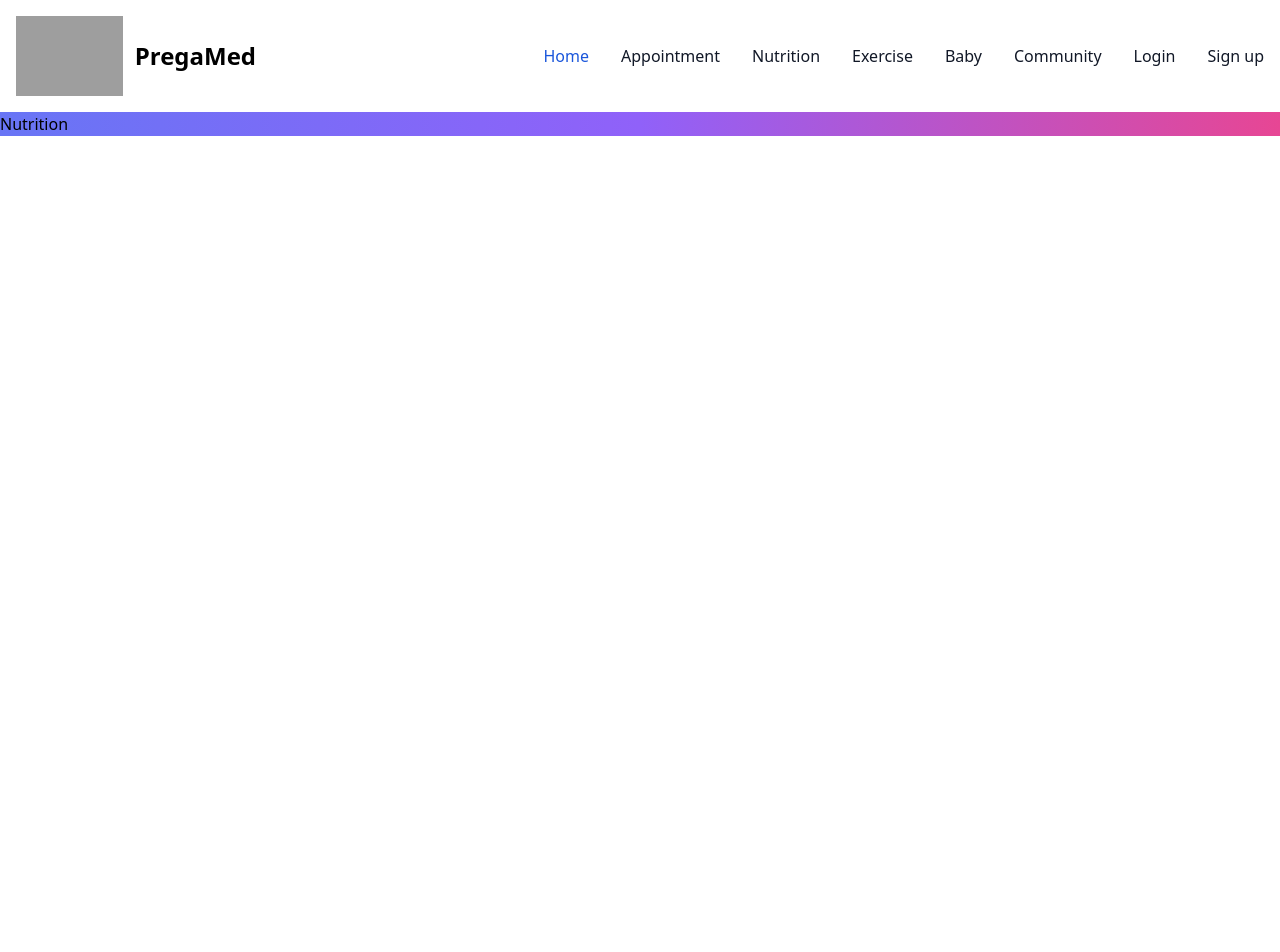
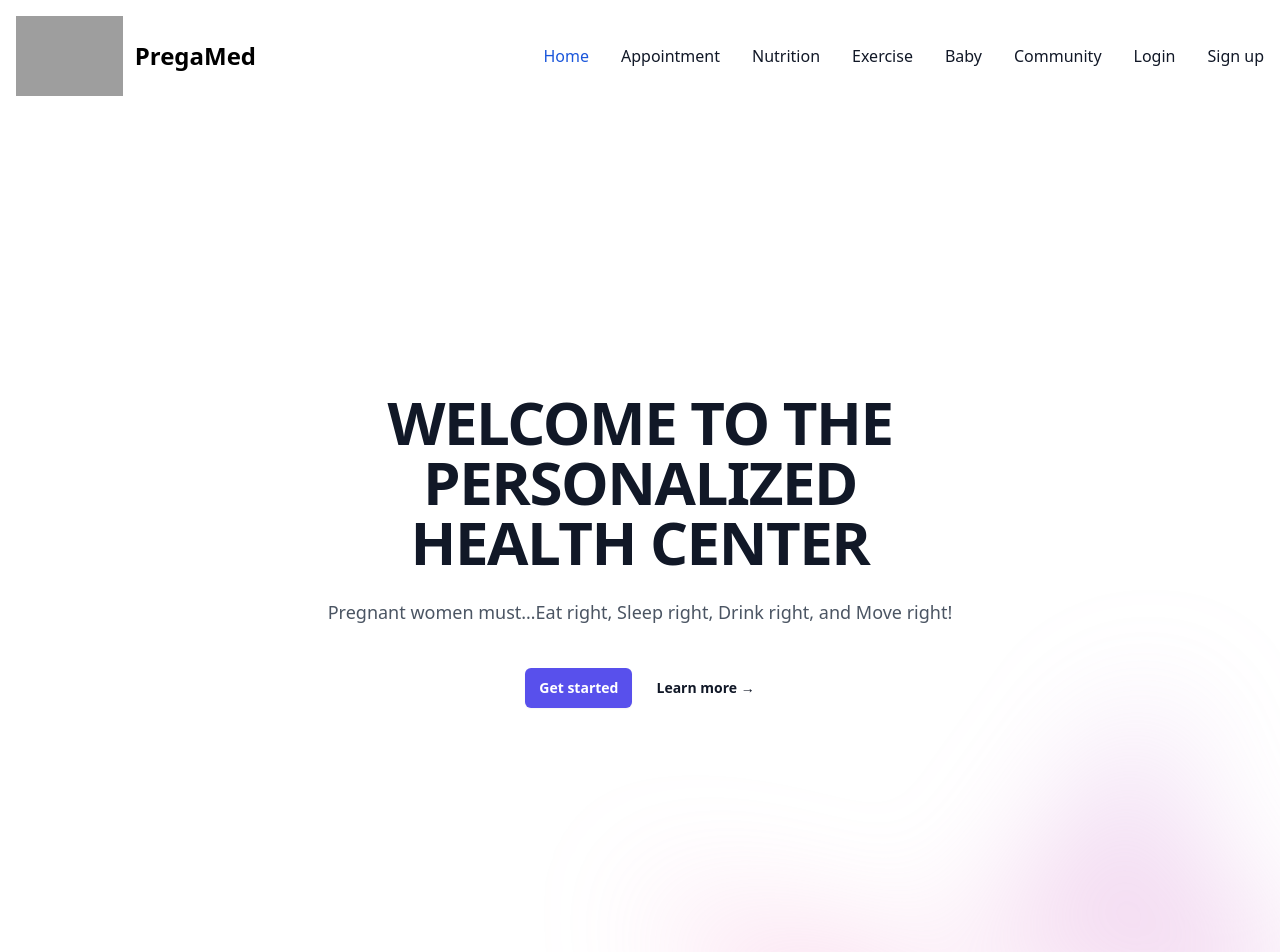
Before and after one commit to Sharmadotexe/PregaMed, a React (Vite) app in the folder myapp/: page /nutrition in a window 1280 px wide. Shown: the top 952 px of the page. Before the commit the page ends 800 px from the top, so only its background shows below. Built offline with nearby package versions, Linux system fonts and the light colour scheme; grey boxes are pictures that could not be loaded.

Commit message:
made hero section of nutrition page

```diff
--- a/myapp/package.json
+++ b/myapp/package.json
@@ -13,6 +13,8 @@
     "@coreui/react": "^4.11.1",
     "@emotion/react": "^11.11.4",
     "@emotion/styled": "^11.11.0",
+    "@headlessui/react": "^1.7.18",
+    "@heroicons/react": "^2.1.1",
     "@mui/icons-material": "^5.15.12",
     "@mui/material": "^5.15.12",
     "flowbite": "^2.3.0",
--- /dev/null
+++ b/myapp/src/Component/HeroSection.jsx
@@ -0,0 +1,50 @@
+import { useState } from 'react'
+import { Dialog } from '@headlessui/react'
+import { Bars3Icon, XMarkIcon } from '@heroicons/react/24/outline'
+import navbar from '../Pages/Navbar'
+
+
+export default function Example() {
+
+  return (
+    <div className="bg-white">
+
+      <div className="relative isolate px-6 pt-14 lg:px-8">
+
+        <div className="mx-auto max-w-2xl py-32 sm:py-48 lg:py-56">
+          <div className="text-center">
+            <h1 className="text-4xl font-bold tracking-tight text-gray-900 sm:text-6xl">
+            WELCOME TO THE PERSONALIZED HEALTH CENTER
+            </h1>
+            <p className="mt-6 text-lg leading-8 text-gray-600">
+            Pregnant women must…Eat right, Sleep right,  Drink right, and Move right!
+            </p>
+            <div className="mt-10 flex items-center justify-center gap-x-6">
+              <a
+                href="#"
+                className="rounded-md bg-indigo-600 px-3.5 py-2.5 text-sm font-semibold text-white shadow-sm hover:bg-indigo-500 focus-visible:outline focus-visible:outline-2 focus-visible:outline-offset-2 focus-visible:outline-indigo-600"
+              >
+                Get started
+              </a>
+              <a href="#" className="text-sm font-semibold leading-6 text-gray-900">
+                Learn more <span aria-hidden="true">→</span>
+              </a>
+            </div>
+          </div>
+        </div>
+        <div
+          className="absolute inset-x-0 top-[calc(100%-13rem)] -z-10 transform-gpu overflow-hidden blur-3xl sm:top-[calc(100%-30rem)]"
+          aria-hidden="true"
+        >
+          <div
+            className="relative left-[calc(50%+3rem)] aspect-[1155/678] w-[36.125rem] -translate-x-1/2 bg-gradient-to-tr from-[#ff80b5] to-[#9089fc] opacity-30 sm:left-[calc(50%+36rem)] sm:w-[72.1875rem]"
+            style={{
+              clipPath:
+                'polygon(74.1% 44.1%, 100% 61.6%, 97.5% 26.9%, 85.5% 0.1%, 80.7% 2%, 72.5% 32.5%, 60.2% 62.4%, 52.4% 68.1%, 47.5% 58.3%, 45.2% 34.5%, 27.5% 76.7%, 0.1% 64.9%, 17.9% 100%, 27.6% 76.8%, 76.1% 97.7%, 74.1% 44.1%)',
+            }}
+          />
+        </div>
+      </div>
+    </div>
+  )
+}
--- a/myapp/src/Pages/Nutrition.jsx
+++ b/myapp/src/Pages/Nutrition.jsx
@@ -1,8 +1,12 @@
 import React from 'react'
+import HeroSection from '../Component/HeroSection'
+
 
 function Nutrition() {
   return (
-    <div>Nutrition</div>
+    <div>
+      <HeroSection/>
+    </div>
   )
 }
 
```
Also changed, not shown: 1 other file (tests, documents, lock files or other folders).
